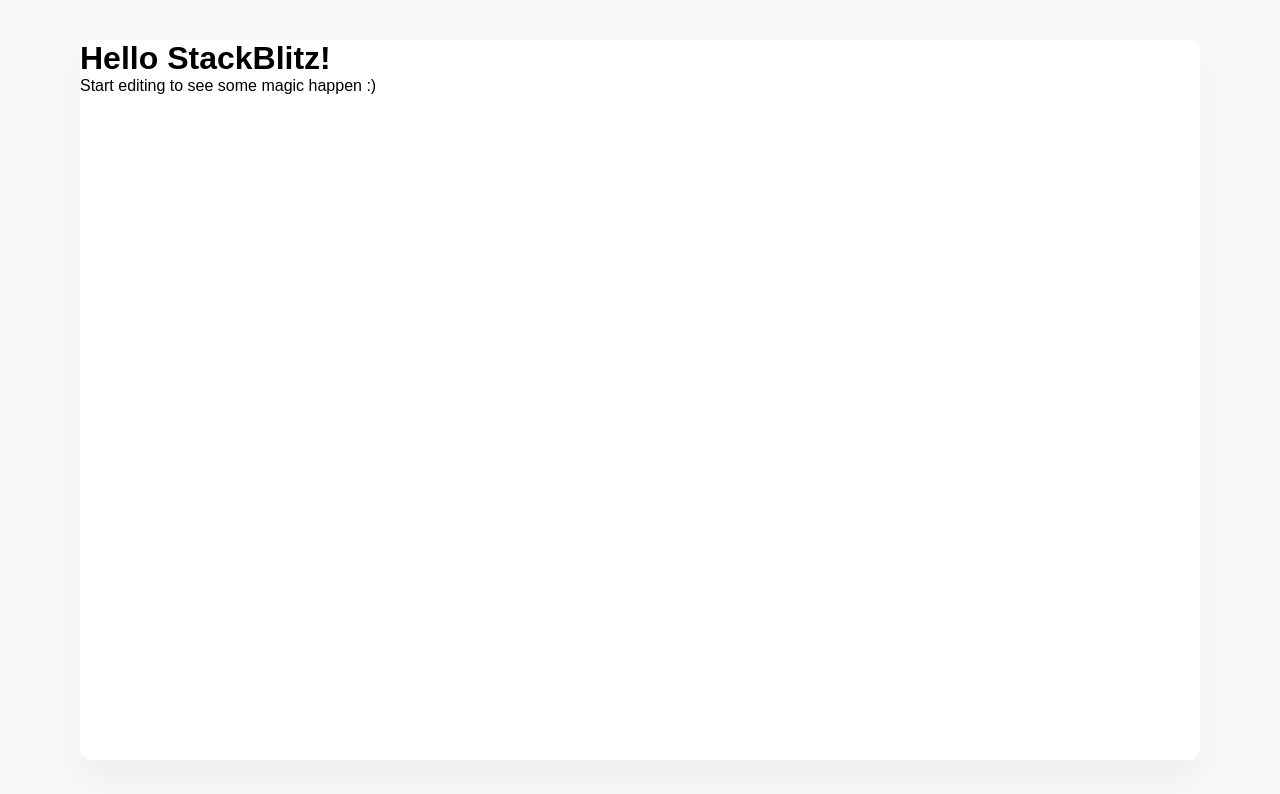
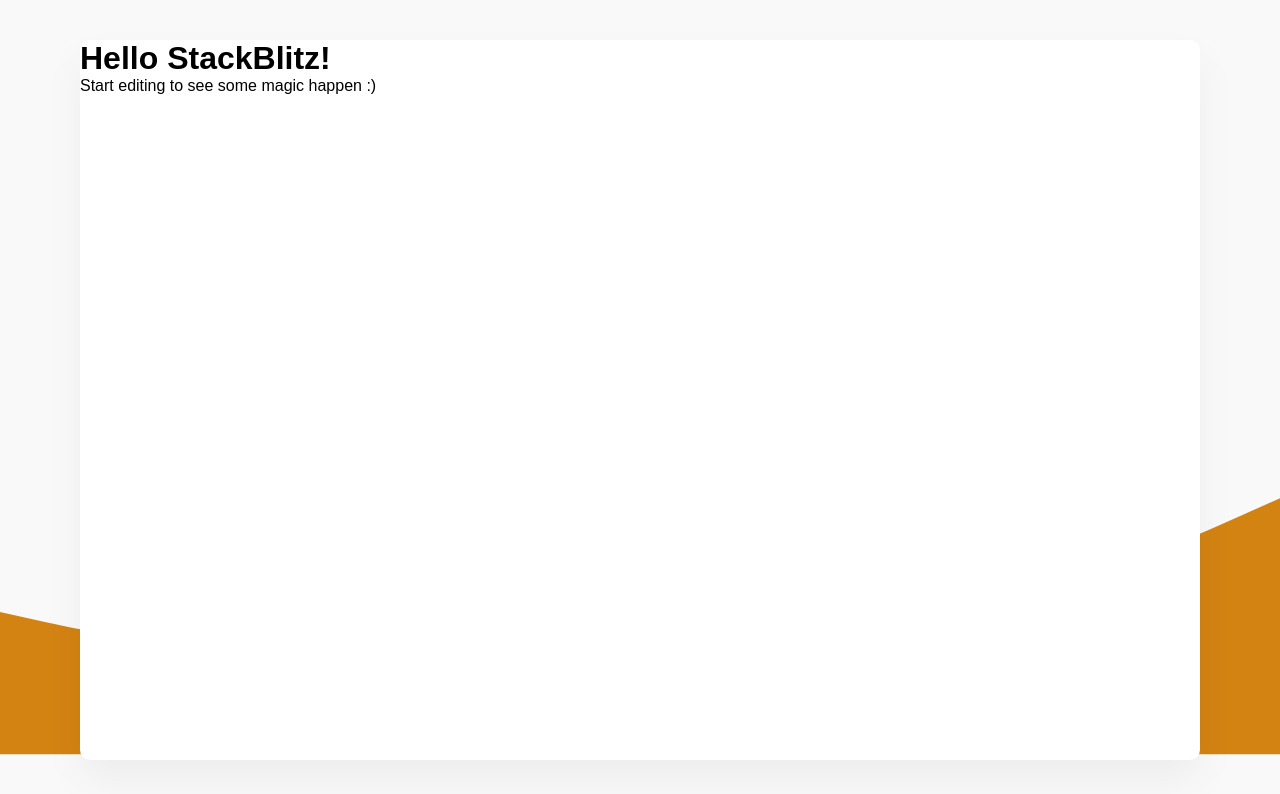
Before and after one commit to MegalLink/react-lista-gastos-firebase, a React (Create React App) app: page / in a window 1280 px wide. Shown: the top 794 px of the page. Built offline with nearby package versions, Linux system fonts and the light colour scheme; what webfontloader would draw is missing.

Commit message:
Agregar Fondo Svg y Helmet

```diff
--- a/package.json
+++ b/package.json
@@ -5,6 +5,7 @@
   "dependencies": {
     "react": "^17.0.0",
     "react-dom": "^17.0.0",
+    "react-helmet": "^6.1.0",
     "react-is": ">= 16.8.0",
     "react-router-dom": "^5.2.0",
     "styled-components": "^5.2.1",
--- a/public/index.html
+++ b/public/index.html
@@ -1,9 +1,6 @@
 <!DOCTYPE html>
 <html lang="en">
   <head>
-    <meta charset="utf-8" />
-    <meta name="viewport" content="width=device-width, initial-scale=1" />
-    <title>Plantilla básica de Bootstrap</title>
 
   </head>
   <body>
--- /dev/null
+++ b/src/elementos/Fondo.js
@@ -0,0 +1,27 @@
+import React from "react";
+import styled from "styled-components";
+
+const Svg = styled.svg`
+  height: 47vh;
+  width: 100%;
+  position: fixed;
+  bottom: 0;
+  z-index: 0;
+  path {
+    fill: #d38312;
+  }
+
+`;
+const Fondo = () => {
+  return (
+    <div>
+      <Svg xmlns="http://www.w3.org/2000/svg" viewBox="0 0 1440 320">
+        <path
+          fillOpacity="1"
+          d="M0,160L48,170.7C96,181,192,203,288,181.3C384,160,480,96,576,80C672,64,768,96,864,117.3C960,139,1056,149,1152,133.3C1248,117,1344,75,1392,53.3L1440,32L1440,320L1392,320C1344,320,1248,320,1152,320C1056,320,960,320,864,320C768,320,672,320,576,320C480,320,384,320,288,320C192,320,96,320,48,320L0,320Z"
+        />
+      </Svg>
+    </div>
+  );
+};
+export default Fondo;
--- a/src/index.js
+++ b/src/index.js
@@ -2,22 +2,33 @@
 import ReactDOM from "react-dom";
 import "./style.css";
 import App from "./App";
-import WebFont from 'webfontloader'
-import Contenedor from './elementos/Contenedor';
-import {BrowserRouter,Route,Switch} from 'react-router-dom'
-import EditarGasto from './componentes/EditarGasto'
-import GastosPorCategoria from './componentes/GastosPorCategoria'
-import ListaGastos from './componentes/ListaGastos'
-import Login from './componentes/Login'
-import Register from './componentes/Register'
-
+import WebFont from "webfontloader";
+import Contenedor from "./elementos/Contenedor";
+import { BrowserRouter, Route, Switch } from "react-router-dom";
+import EditarGasto from "./componentes/EditarGasto";
+import GastosPorCategoria from "./componentes/GastosPorCategoria";
+import ListaGastos from "./componentes/ListaGastos";
+import Login from "./componentes/Login";
+import Register from "./componentes/Register";
+import { Helmet } from "react-helmet";
+import Fondo from './elementos/Fondo'
 WebFont.load({
   google: {
-      families: ['Work Sans:400,500,700', 'sans-serif']
+    families: ["Work Sans:400,500,700", "sans-serif"]
   }
 });
 
 ReactDOM.render(
+  <>
+    <Helmet>
+      <meta charSet="utf-8" />
+      <title>App Gastos</title>
+      <link
+        rel="shotcut icon"
+        href="https://www.google.com/url?sa=i&url=https%3A%2F%2Fwww.pngwing.com%2Fes%2Ffree-png-yjabd&psig=AOvVaw2c3WIuP5kamUr4os319uw8&ust=1615241684964000&source=images&cd=vfe&ved=0CAIQjRxqFwoTCLjHv6man-8CFQAAAAAdAAAAABAD"
+        type="image/png"
+      />
+    </Helmet>
     <BrowserRouter>
       <Contenedor>
         <Switch>
@@ -28,7 +39,9 @@
           <Route path="/editar/:id" component={EditarGasto} />
           <Route path="/" component={App} />
         </Switch>
-
       </Contenedor>
+      <Fondo/>
     </BrowserRouter>
-  , document.getElementById("root"));
+  </>,
+  document.getElementById("root")
+);
--- a/src/style.css
+++ b/src/style.css
@@ -9,19 +9,20 @@
 }
 
 body {
-    background: #F9F9F9;
+  background: #f9f9f9;
   min-height: 100vh;
   display: flex;
   align-items: center;
   justify-content: center;
-    font-family: 'Work Sans', sans-serif;
+  font-family: "Work Sans", sans-serif;
 }
 
 #root {
   width: 100%;
 }
 
-@media screen and (max-width: 60rem){ /* 950px */
+@media screen and (max-width: 60rem) {
+  /* 950px */
   :root {
     font-size: 14px;
   }
```
Lines whose indentation alone changed are shown as unchanged.
